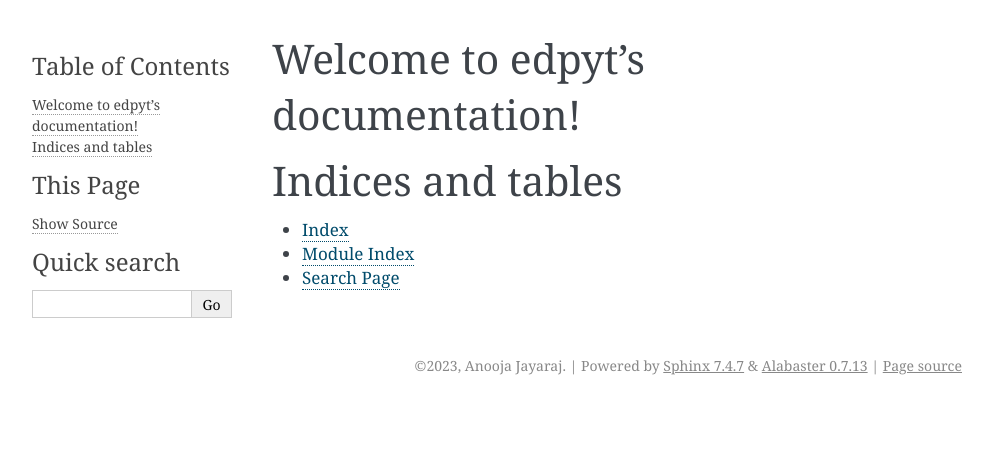
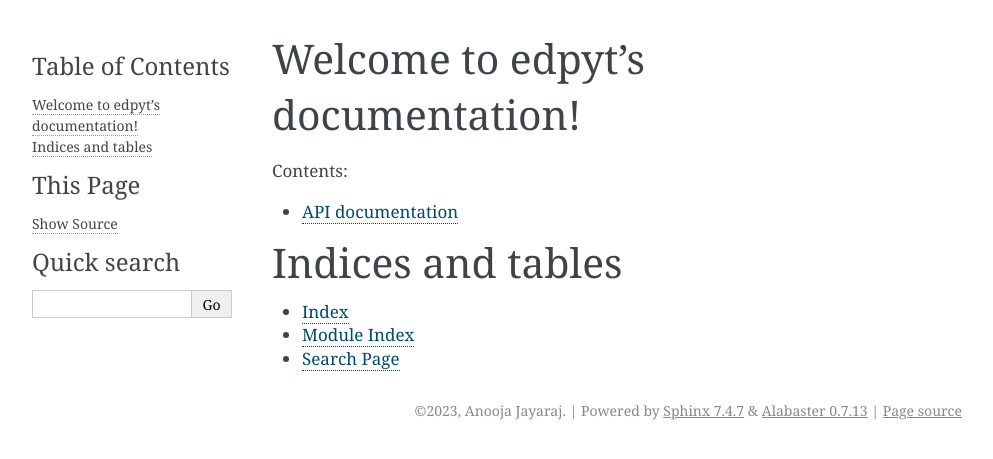
Before and after one commit to edan-bainglass/edpyt, a Sphinx documentation site: the page built from docs/source/index.rst, in a window 1280 px wide. Shown: the top 459 px of the page, without its empty margins (148-1141 px from the left). Built offline with Sphinx 7.4.7, drawn with Linux system fonts in a browser that asks for light colours.

```diff
--- /dev/null
+++ b/docs/source/api.rst
@@ -0,0 +1,2 @@
+API documentation
+=================
--- a/docs/source/conf.py
+++ b/docs/source/conf.py
@@ -2,6 +2,11 @@
 #
 # For the full list of built-in configuration values, see the documentation:
 # https://www.sphinx-doc.org/en/master/usage/configuration.html
+
+import os
+import sys
+
+sys.path.insert(0, os.path.abspath('../..'))
 
 # -- Project information -----------------------------------------------------
 # https://www.sphinx-doc.org/en/master/usage/configuration.html#project-information
@@ -13,15 +18,19 @@ author = 'Anooja Jayaraj'
 # -- General configuration ---------------------------------------------------
 # https://www.sphinx-doc.org/en/master/usage/configuration.html#general-configuration
 
-extensions = []
+extensions = [
+    'sphinx.ext.autodoc',
+    'sphinx.ext.napoleon',
+]
 
 templates_path = ['_templates']
 exclude_patterns = []
-
-
 
 # -- Options for HTML output -------------------------------------------------
 # https://www.sphinx-doc.org/en/master/usage/configuration.html#options-for-html-output
 
 html_theme = 'alabaster'
 html_static_path = ['_static']
+
+# exclude from api
+autodoc_mock_imports = []
--- a/docs/source/index.rst
+++ b/docs/source/index.rst
@@ -10,6 +10,7 @@ Welcome to edpyt's documentation!
    :maxdepth: 2
    :caption: Contents:
 
+   api
 
 
 Indices and tables
```
